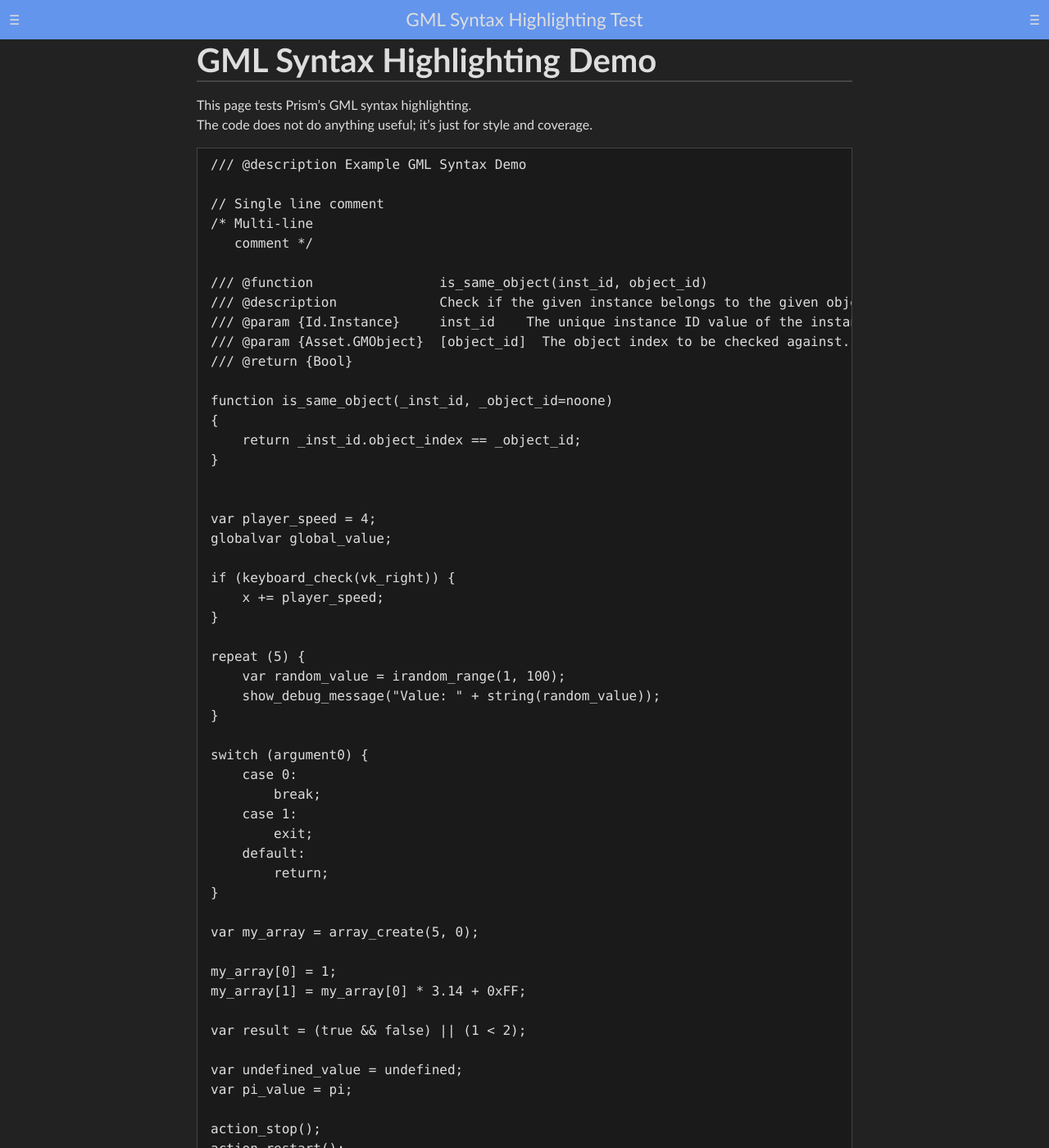
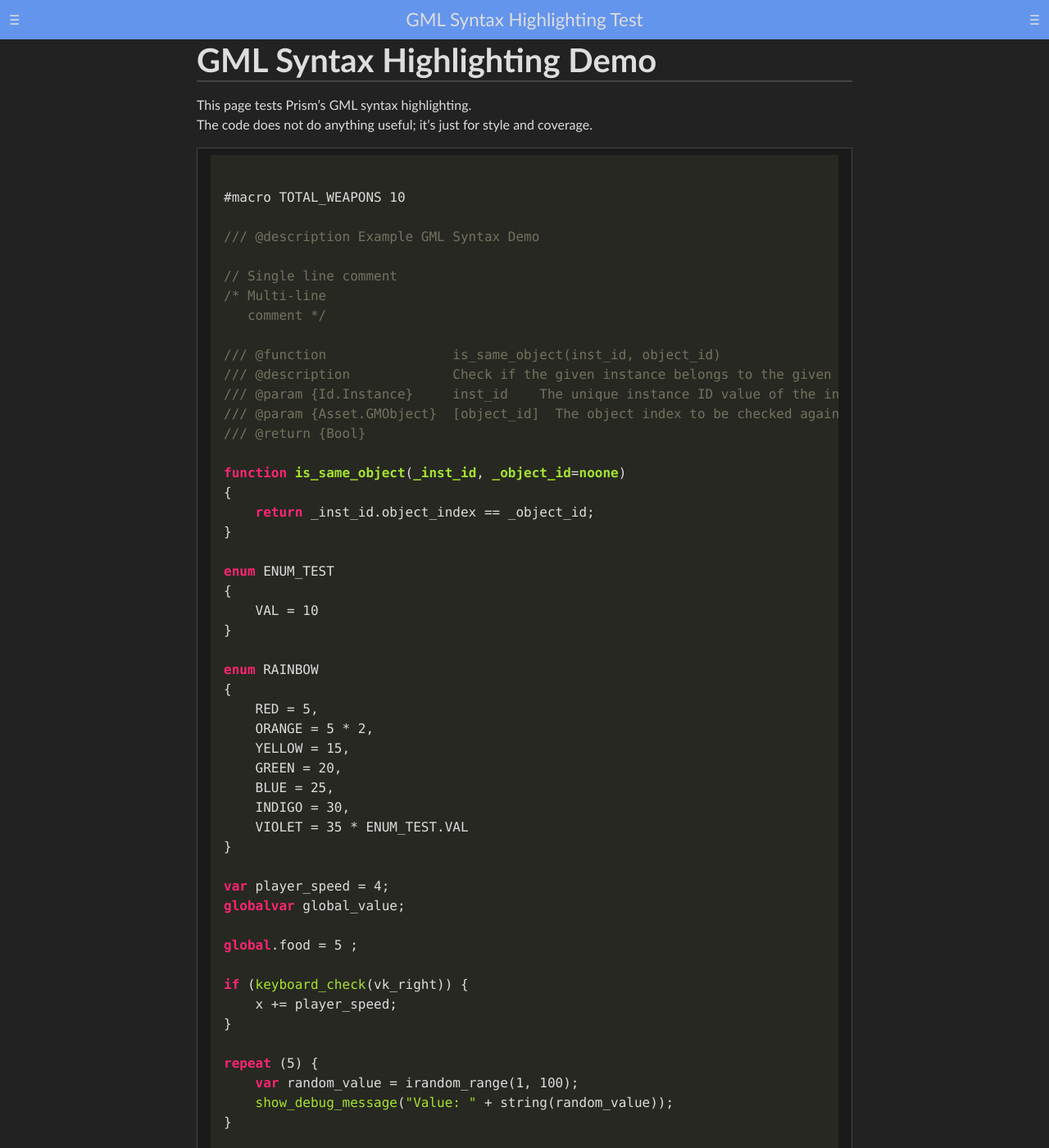
Before and after one commit to zBuLe/Chronicle-Destiny, a Jekyll site: the page built from gml.md, in a window 1280 px wide and 1400 px high. Shown: the whole window at 82% size. Built offline with Jekyll 4.4.1, drawn with Linux system fonts in a browser that asks for light colours; nearby versions of some CDN libraries; some of the changed lines change nothing that is shown; some of the changed text lies outside the part shown.

Commit message:
style: add GML syntax highlighting support with language definition and demo

````diff
--- /dev/null
+++ b/assets/js/gml.js
@@ -0,0 +1,35 @@
+function hljsDefineGML(hljs) {
+  return {
+    name: 'GML',
+    aliases: ['gamemaker', 'gamemakerlanguage'],
+    keywords: {
+      keyword: 'break case continue default do else enum exit for globalvar if repeat return switch until var while with and or not xor',
+      literal: 'true false undefined noone self other all global local',
+      built_in: 'show_message show_debug_message instance_create_layer instance_destroy keyboard_check keyboard_check_pressed'
+    },
+    contains: [
+      hljs.C_LINE_COMMENT_MODE,         // // single line comments
+      hljs.C_BLOCK_COMMENT_MODE,        // /* multi-line comments */
+      {
+        className: 'doctag',
+        begin: '///',                    // GML doc comments
+        end: '$',
+        relevance: 10
+      },
+      hljs.QUOTE_STRING_MODE,           // "strings"
+      hljs.APOS_STRING_MODE,            // 'strings'
+      hljs.C_NUMBER_MODE,               // numbers
+      {
+        className: 'function',
+        beginKeywords: 'function',      // optional, for custom additions
+        end: /[{;]/,
+        excludeEnd: true,
+        contains: [hljs.inherit(hljs.TITLE_MODE, {begin: /\w+/})]
+      },
+      {
+        className: 'symbol',
+        begin: /@[a-zA-Z_]\w*/          // optional: symbols like @myvar
+      }
+    ]
+  };
+}
--- a/gml.md
+++ b/gml.md
@@ -9,6 +9,9 @@ This page tests Prism's GML syntax highlighting.
 The code does not do anything useful; it's just for style and coverage.
 
 ```gml
+
+#macro TOTAL_WEAPONS 10
+
 /// @description Example GML Syntax Demo
 
 // Single line comment
@@ -26,9 +29,26 @@ function is_same_object(_inst_id, _object_id=noone)
     return _inst_id.object_index == _object_id;
 }
 
+enum ENUM_TEST
+{
+    VAL = 10
+}
+
+enum RAINBOW
+{
+    RED = 5,
+    ORANGE = 5 * 2,
+    YELLOW = 15,
+    GREEN = 20,
+    BLUE = 25,
+    INDIGO = 30,
+    VIOLET = 35 * ENUM_TEST.VAL
+}
 
 var player_speed = 4;
 globalvar global_value;
+
+global.food = 5 ;
 
 if (keyboard_check(vk_right)) {
     x += player_speed;
````
